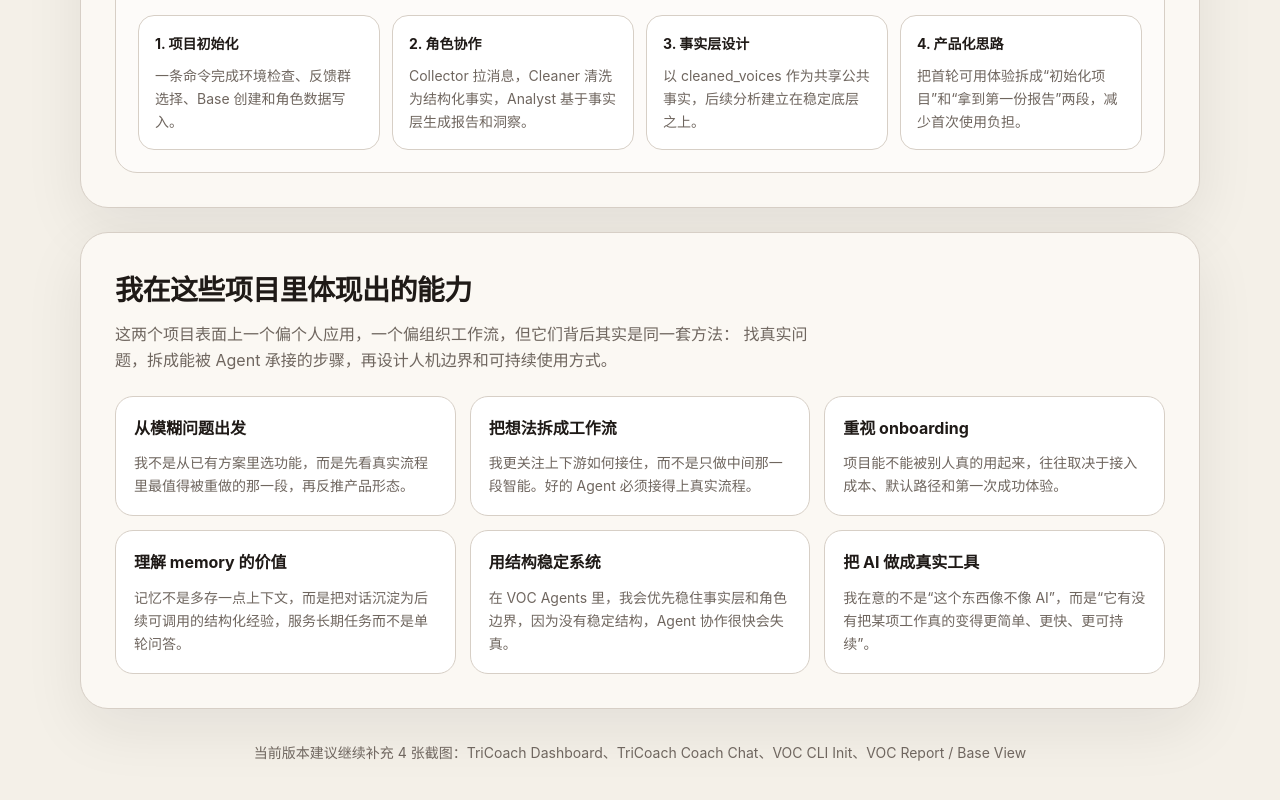
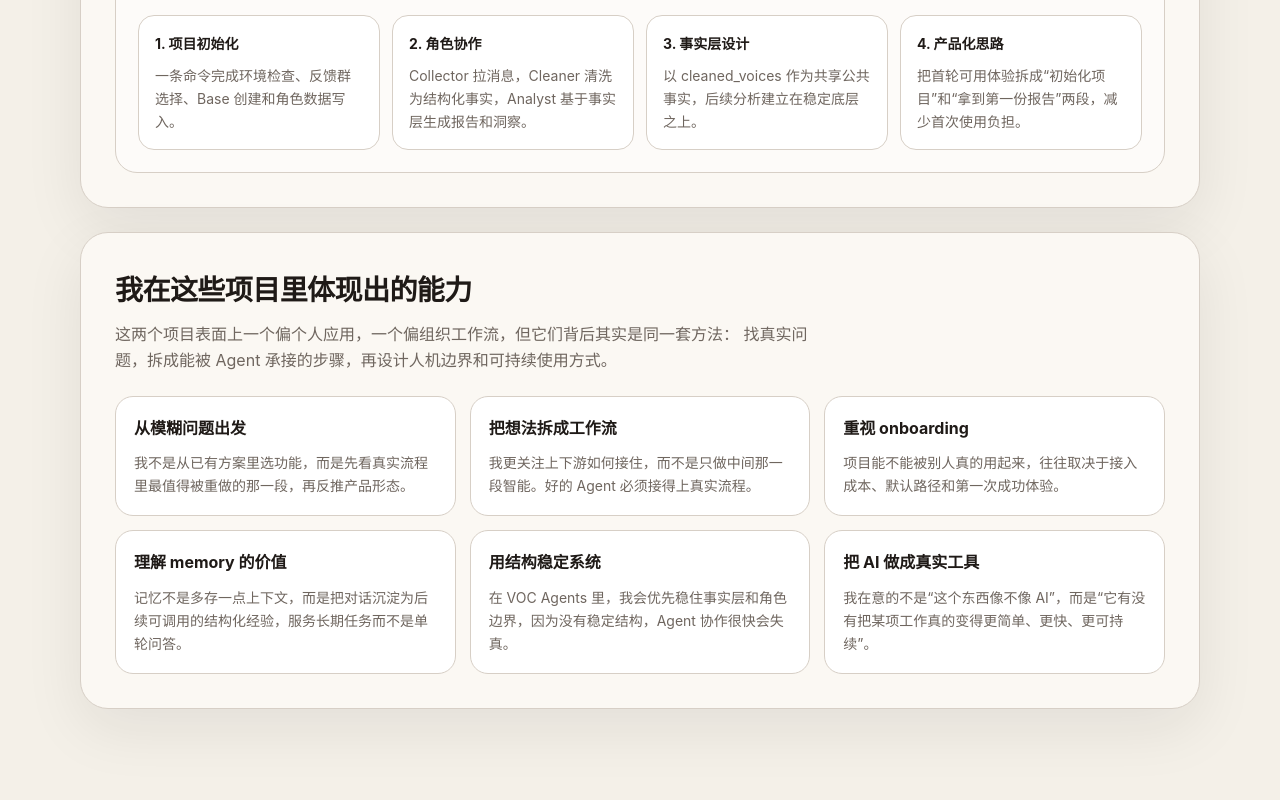
Before and after one commit to DiabloZhang/ai-portfolio-showcase, a website: page ai_portfolio_showcase.html in a window 1280 px wide. Shown: the part 3919-4719 px from the top of the page. Drawn offline with Linux system fonts and the light colour scheme.

Commit message:
Remove portfolio footer note

```diff
--- a/ai_portfolio_showcase.html
+++ b/ai_portfolio_showcase.html
@@ -758,9 +758,6 @@ OpenClaw Agent（每个 Agent 独立 Lark 身份）
         </div>
       </section>
 
-      <div class="footer">
-        当前版本建议继续补充 4 张截图：TriCoach Dashboard、TriCoach Coach Chat、VOC CLI Init、VOC Report / Base View
-      </div>
     </div>
   </body>
 </html>
```
